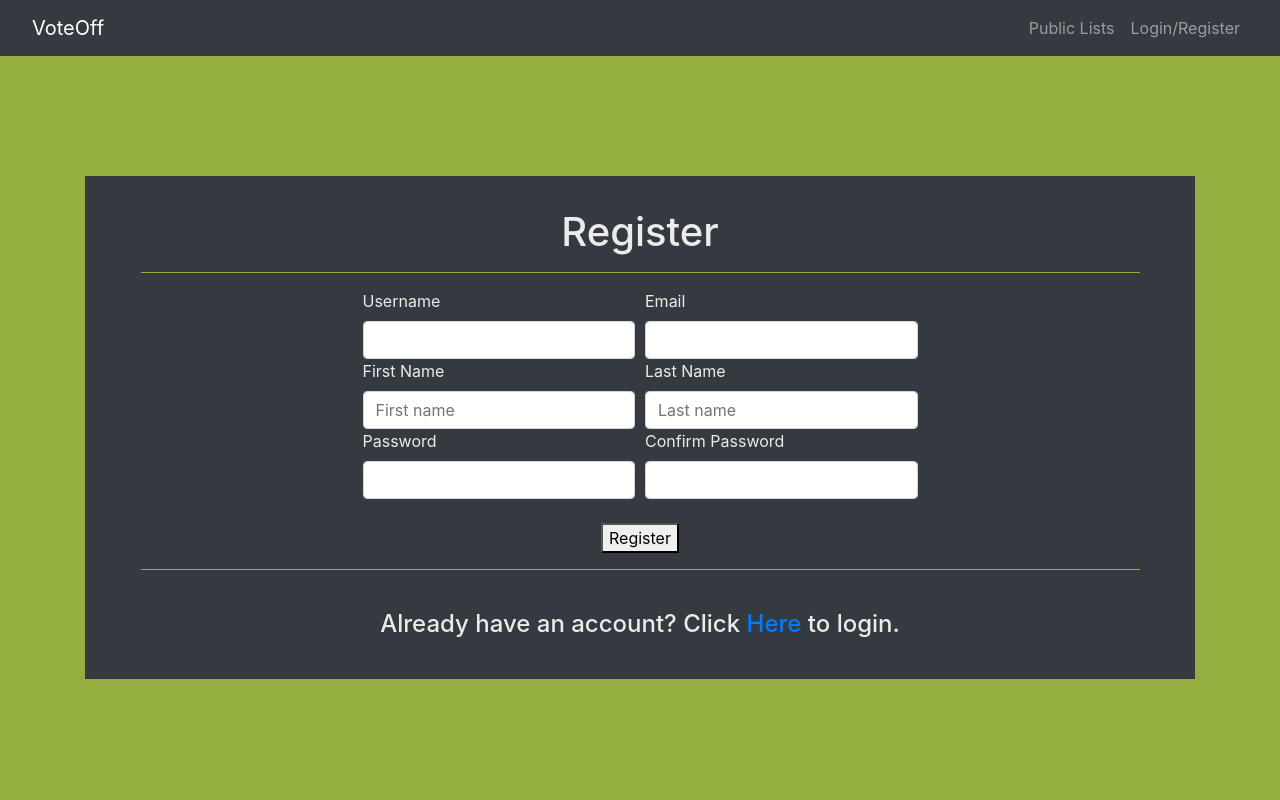
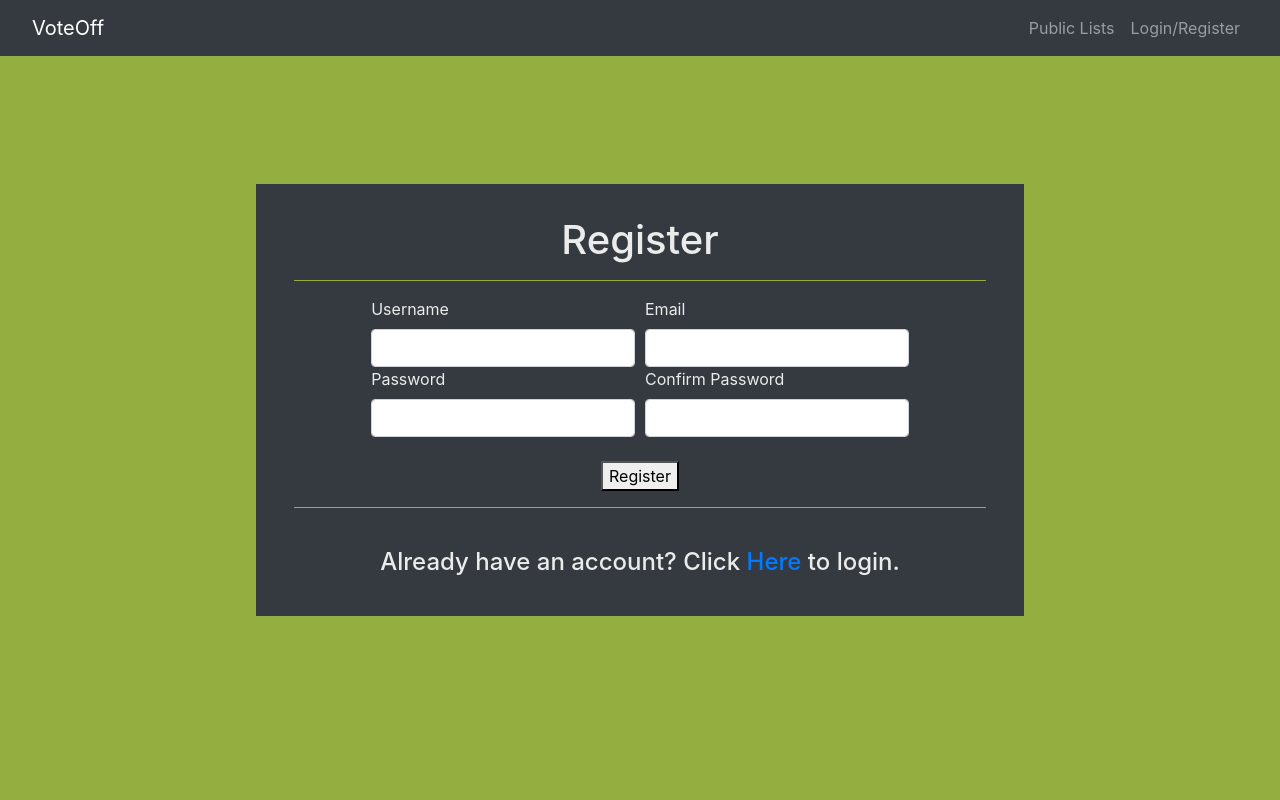
Before and after one commit to trey-sumida/voteoff-django, a Django app: page /register/ in a window 1280 px wide. Run offline with Django 3.2, Linux system fonts and the light colour scheme; some libraries are stand-ins or nearby versions.

Commit message:
fixed css

```diff
--- a/voteoff-project/account/templates/account/login.html
+++ b/voteoff-project/account/templates/account/login.html
@@ -6,10 +6,7 @@
 {% endblock %}
 
 {% block content %}
-<br />
-<br />
-<br />
-<br />
+<div class="wrapper">
 {% if error %}
 <div class="alert alert-danger" role="alert">
     {{ error }}
@@ -40,4 +37,5 @@
 <h4>Don't have an account? Click <a href="{% url 'account:registeracc' %}">Here</a> to register.</h4>
 {% endif %}
 </div>
+</div>
 {% endblock %}
--- a/voteoff-project/account/templates/account/register.html
+++ b/voteoff-project/account/templates/account/register.html
@@ -6,10 +6,7 @@
 {% endblock %}
 
 {% block content %}
-<br/>
-<br/>
-<br/>
-<br/>
+<div class="wrapper">
 {% if form.errors %}
     {% for field in form %}
         {% for error in field.errors %}
@@ -37,7 +34,7 @@
         <input name="email" type="email" class="form-control" id="email" required>
       </div>
     </div>
-      <div class="form-row">
+      <!-- <div class="form-row">
         <div class="col-sm">
           <label for="first_name">First Name</label>
           <input id="first_name" type="text" class="form-control" name="first_name" placeholder="First name">
@@ -46,7 +43,7 @@
           <label for="last_name">Last Name</label>
           <input type="text" id="last_name" class="form-control" name="last_name" placeholder="Last name">
         </div>
-      </div>
+      </div> -->
       <div class="form-row">
       <div class="col-sm">
         <label for="password">Password</label>
@@ -67,4 +64,5 @@
 <h4>Already have an account? Click <a href="{% url 'account:loginuser' %}">Here</a> to login.</h4>
 {% endif %}
 </div>
+</div>
 {% endblock %}
--- a/voteoff-project/lists/static/css/lists.css
+++ b/voteoff-project/lists/static/css/lists.css
@@ -19,11 +19,9 @@
     width: 25vw;
 }
 
-#list {
-    padding: 1rem;
-    background-color: #343a40;
-    border-radius: 0.5rem;
-    padding: 2rem;
+.padding {
+    padding-top: 10vh;
+    min-height: 100vh;
 }
 
 .login {
@@ -32,12 +30,24 @@
     text-align: center;
     background-color: #343a40;
     color: #ebebeb;
-    min-height: 30rem;
+    min-height: 50vh;
+    min-width: 60vw;
     height: auto;
 }
 
+#list {
+    padding: 1rem;
+    background-color: #343a40;
+    border-radius: 0.5rem;
+    padding: 2rem;
+}
+
+.details-div {
+    padding-top: 10vh;
+}
+
 .login-form {
-    width: 50%;
+    width: 70%;
     margin: 0 auto;
     text-align: left;
 }
--- a/voteoff-project/lists/templates/lists/createlist.html
+++ b/voteoff-project/lists/templates/lists/createlist.html
@@ -5,6 +5,7 @@
 {% endblock %}
 
 {% block content %}
+<div class="padding">
 <h1 class="text-center mb-3">Create List</h1>
 {{ error }}
 <form enctype="multipart/form-data" method='POST'>
@@ -53,5 +54,5 @@
     </div>
     <button type="submit">Create</button>
 </form>
-</form>
+</div>
 {% endblock %}
--- a/voteoff-project/lists/templates/lists/detail.html
+++ b/voteoff-project/lists/templates/lists/detail.html
@@ -4,6 +4,7 @@
 <link rel="stylesheet" type="text/css" href="{% static 'css/lists.css' %}">
 {% endblock %}
 {% block content %}
+<div class="details-div">
 <h1 class="text-center mb-3">{{ question.question_text }}</h1>
 
 {% if error_message %}
@@ -11,7 +12,6 @@
 	<strong>{{ error_message }}</strong>
 </p>
 {% endif %}
-
 	<form id="list" action="{% url 'lists:vote' question.id %}" method="POST">
 		{% csrf_token %}
 		{% with len=question.choice_set.all.count %}
@@ -72,4 +72,5 @@
 <br/>
 <a class="btn btn-secondary btn-sm mb-3" href="{% url 'lists:index' %}">To Public Lists</a>
 <a class="btn btn-secondary btn-sm mb-3" href="{% url 'lists:mylists' %}">To My Lists</a>
+</div>
 {% endblock %}
--- a/voteoff-project/lists/templates/lists/index.html
+++ b/voteoff-project/lists/templates/lists/index.html
@@ -4,6 +4,7 @@
 <link rel="stylesheet" type="text/css" href="{% static 'css/lists.css' %}">
 {% endblock %}
 {% block content %}
+<div class="padding">
 <h1 class="text-center mb-3">Public Lists</h1>
 {% if questions %}
     {% for question in questions.object_list %}
@@ -35,4 +36,5 @@
     {% endif %}
     </ul>
 </nav>
+</div>
 {% endblock %}
--- a/voteoff-project/lists/templates/lists/mylists.html
+++ b/voteoff-project/lists/templates/lists/mylists.html
@@ -4,6 +4,7 @@
 <link rel="stylesheet" type="text/css" href="{% static 'css/lists.css' %}">
 {% endblock %}
 {% block content %}
+<div class="padding">
 <h1 class="text-center mb-3">My Lists</h1>
 {% if user.is_authenticated %}
 {% if questions %}
@@ -39,4 +40,5 @@
 {% else %}
 <h1>You must login to view your lists</h1>
 {% endif %}
+</div>
 {% endblock %}
--- a/voteoff-project/lists/templates/lists/results.html
+++ b/voteoff-project/lists/templates/lists/results.html
@@ -5,6 +5,7 @@
 <link rel="stylesheet" type="text/css" href="{% static 'css/lists.css' %}">
 {% endblock %}
 {% block content %}
+<div class="details-div">
 <h1 class="mb-5 text-center">{{ question.question_text }}</h1>
 
 <ul class="list-group mb-5">
@@ -14,7 +15,7 @@
 	</li>
 	{% endfor %}
 </ul>
-
 <a class="btn btn-secondary" href="{% url 'lists:index' %}">Back To Lists</a>
 <a class="btn btn-dark" href="{% url 'lists:detail' question.id %}">Vote again?</a>
+</div>
 {% endblock %}
--- a/voteoff-project/static/css/base.css
+++ b/voteoff-project/static/css/base.css
@@ -1,10 +1,8 @@
 .general-background {
-    padding-top: 5rem;
     background-color: #94ae3f;
-    width: 100%;
+    width: 100vw;
     min-height: 100vh;
     height: auto;
-    padding-bottom: 5rem;
 }
 
 .navbar-content {
@@ -41,3 +39,10 @@
     padding-left: 2em;
     color: #ebebeb;
 }
+
+.wrapper {
+    display: flex;
+    align-items: center;
+    justify-content: center;
+    height: 100vh;
+}
```
Also changed, not shown: voteoff-project/pages/templates/pages/index.html (+2 -5 lines).
